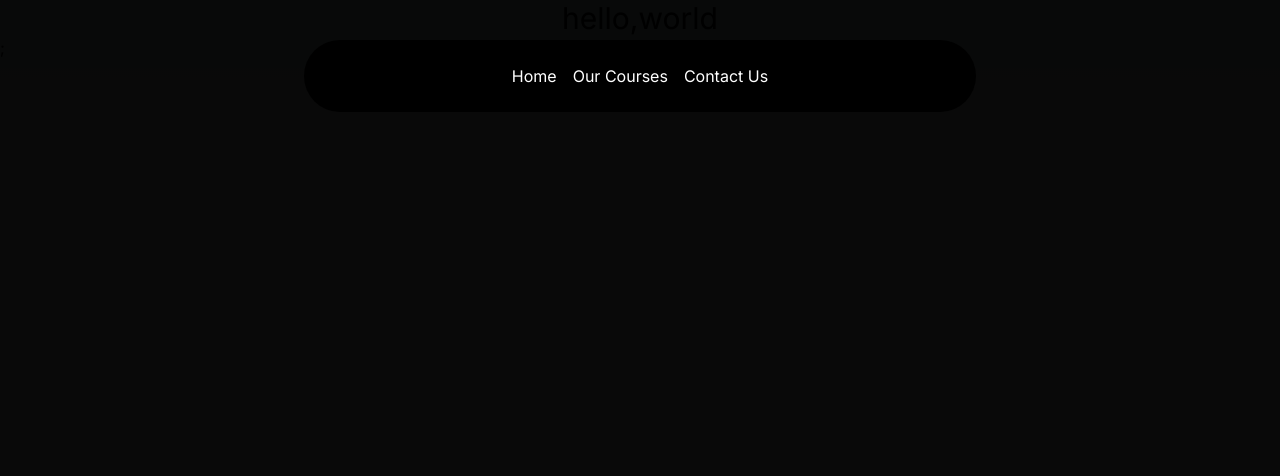
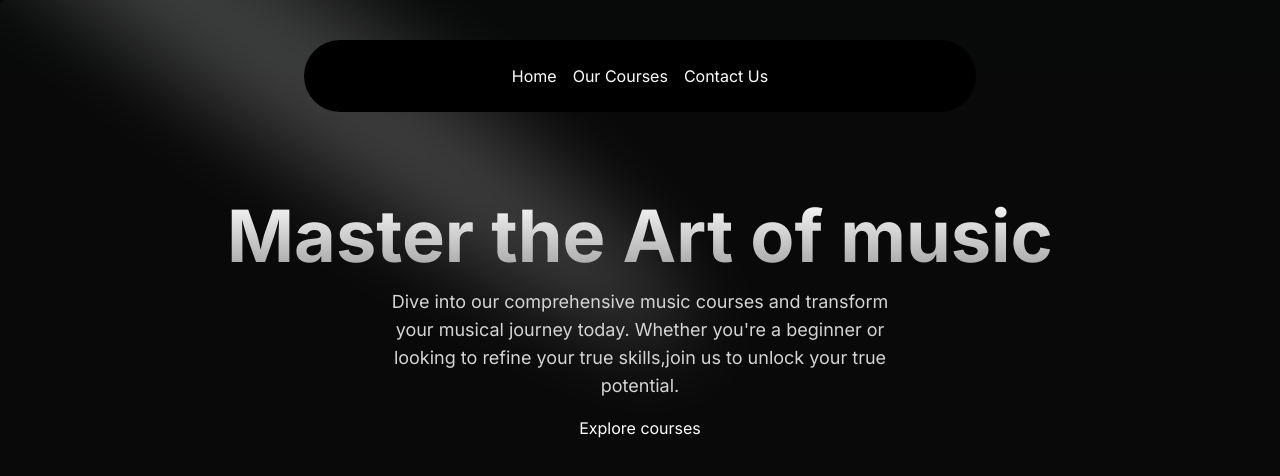
Before and after one commit to MohdZaidRapid/01-nextjs, a Next.js app: page / in a window 1280 px wide. Shown: the top 476 px of the page. Built offline with nearby package versions, Linux system fonts and the light colour scheme.

Commit message:
added accetrnity

```diff
--- a/src/app/page.tsx
+++ b/src/app/page.tsx
@@ -1,13 +1,12 @@
+import HeroSection from "@/components/HeroSection";
+
 export default function Home() {
   return (
     <main
       className="min-h-screen bg-black/[0.96] antialiased
        bg-grid-white/[0.02]"
     >
-      <h1 className="text-3xl text-center text-black  text-clip">
-        hello,world
-      </h1>
-      ;
+      <HeroSection />
     </main>
   );
 }
--- /dev/null
+++ b/src/components/HeroSection.jsx
@@ -0,0 +1,29 @@
+import Link from "next/link";
+import React from "react";
+import { Spotlight } from "./ui/Spotlight";
+
+function HeroSection() {
+  return (
+    <div className="text-white h-auto md:h-[40rem] w-full rounded-md flex flex-col items-center justify-center relative overflow-hidden mx-auto py-10 md:py-0">
+      <Spotlight
+        className="-top-40 left-0 md:left-60 md:-top-20"
+        fill="white"
+      />
+      <div className="p-4 relative z-10 w-full text-center">
+        <h1 className="mt-20 md:mt-0 text-4xl md:text-7xl font-bold bg-clip-text text-transparent bg-gradient-to-b from-neutral-50 to-neutral-400">
+          Master the Art of music
+        </h1>
+        <p className="mt-4 font-normal text-base md:text-lg text-neutral-300 max-w-lg mx-auto">
+          Dive into our comprehensive music courses and transform your musical
+          journey today. Whether you're a beginner or looking to refine your
+          true skills,join us to unlock your true potential.
+        </p>
+        <div className="mt-4">
+          <Link href={"/courses"}>Explore courses</Link>
+        </div>
+      </div>
+    </div>
+  );
+}
+
+export default HeroSection;
--- /dev/null
+++ b/src/components/ui/Spotlight.tsx
@@ -0,0 +1,56 @@
+import React from "react";
+import { cn } from "@/utils/cn";
+
+type SpotlightProps = {
+  className?: string;
+  fill?: string;
+};
+
+export const Spotlight = ({ className, fill }: SpotlightProps) => {
+  return (
+    <svg
+      className={cn(
+        "animate-spotlight pointer-events-none absolute z-[1]  h-[169%] w-[138%] lg:w-[84%] opacity-0",
+        className
+      )}
+      xmlns="http://www.w3.org/2000/svg"
+      viewBox="0 0 3787 2842"
+      fill="none"
+    >
+      <g filter="url(#filter)">
+        <ellipse
+          cx="1924.71"
+          cy="273.501"
+          rx="1924.71"
+          ry="273.501"
+          transform="matrix(-0.822377 -0.568943 -0.568943 0.822377 3631.88 2291.09)"
+          fill={fill || "white"}
+          fillOpacity="0.21"
+        ></ellipse>
+      </g>
+      <defs>
+        <filter
+          id="filter"
+          x="0.860352"
+          y="0.838989"
+          width="3785.16"
+          height="2840.26"
+          filterUnits="userSpaceOnUse"
+          colorInterpolationFilters="sRGB"
+        >
+          <feFlood floodOpacity="0" result="BackgroundImageFix"></feFlood>
+          <feBlend
+            mode="normal"
+            in="SourceGraphic"
+            in2="BackgroundImageFix"
+            result="shape"
+          ></feBlend>
+          <feGaussianBlur
+            stdDeviation="151"
+            result="effect1_foregroundBlur_1065_8"
+          ></feGaussianBlur>
+        </filter>
+      </defs>
+    </svg>
+  );
+};
--- a/tailwind.config.ts
+++ b/tailwind.config.ts
@@ -14,6 +14,21 @@ const config: Config = {
         "gradient-conic":
           "conic-gradient(from 180deg at 50% 50%, var(--tw-gradient-stops))",
       },
+      animation: {
+        spotlight: "spotlight 2s ease .75s 1 forwards",
+      },
+      keyframes: {
+        spotlight: {
+          "0%": {
+            opacity: "0",
+            transform: "translate(-72%, -62%) scale(0.5)",
+          },
+          "100%": {
+            opacity: "1",
+            transform: "translate(-50%,-40%) scale(1)",
+          },
+        },
+      },
     },
   },
   plugins: [],
```
